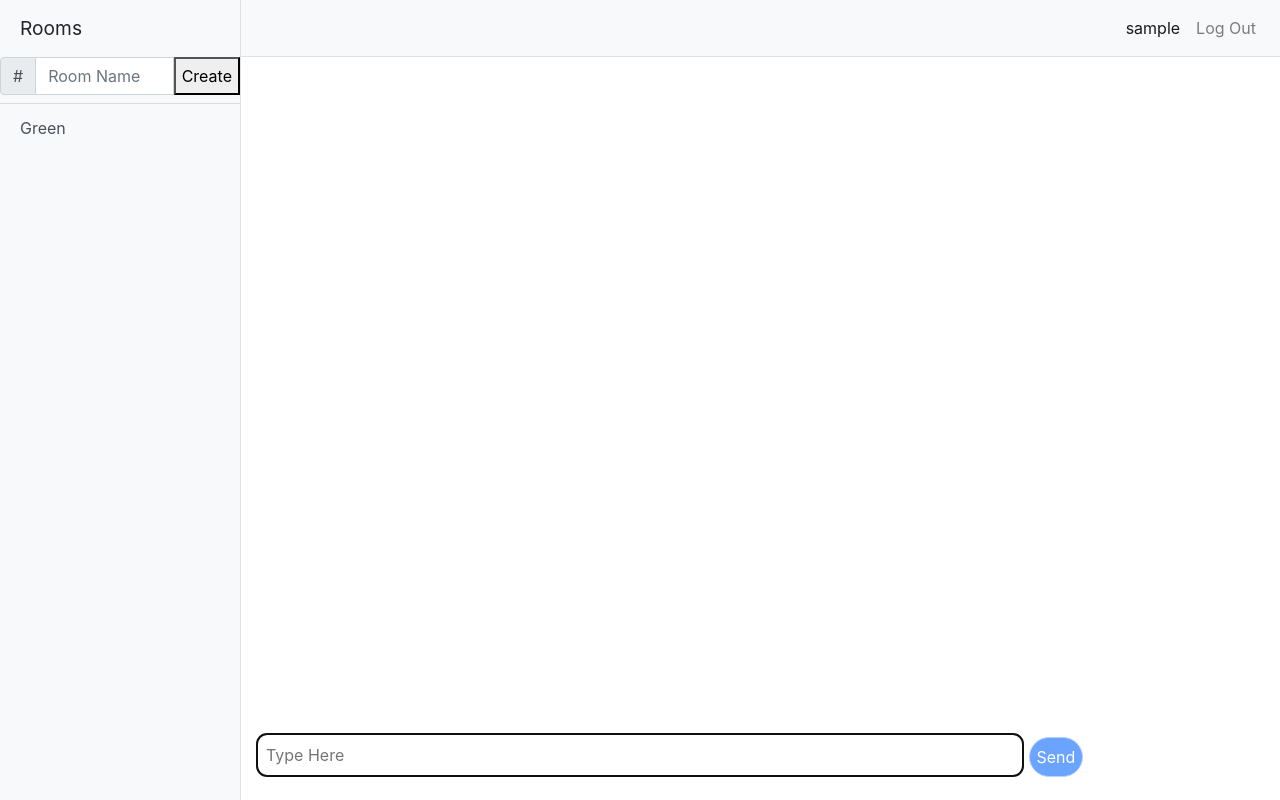
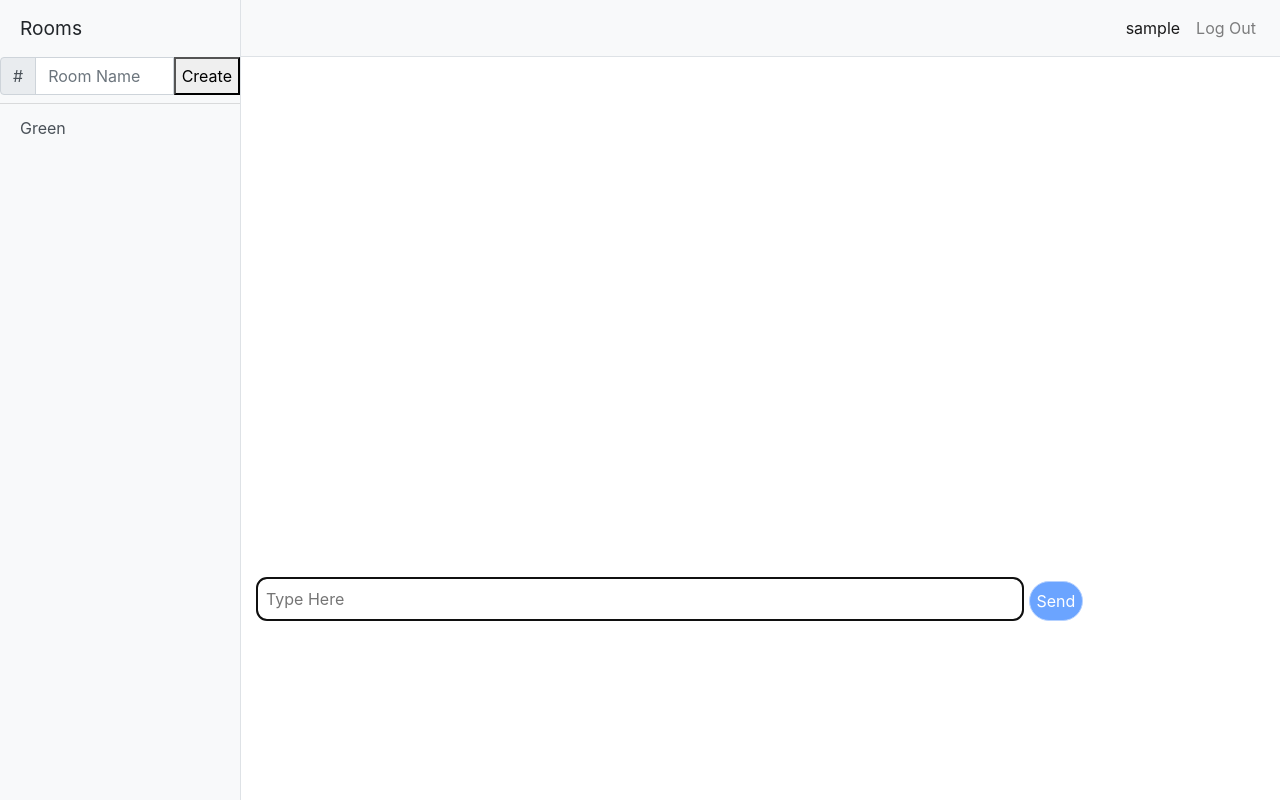
Before and after one commit to terran5992/flack, a Flask app: page / in a window 1280 px wide. Run offline with Flask 2, Linux system fonts and the light colour scheme; the visitor is signed in with stand-in values (Sample User, id 1); some libraries are stand-ins or nearby versions.

Commit message:
changed css

```diff
--- a/static/style.css
+++ b/static/style.css
@@ -93,7 +93,7 @@ body {
   transform: rotate(45deg) scaleY(-1);
 }
 #display_message{
-  height: 85%;
+  height: 60%;
   padding: 10px;
   overflow-y: auto;
 }
@@ -103,8 +103,8 @@ body {
   position:fixed;
 }
 #input_area{
-  position: absolute;
-  bottom: 10%;
+  position: relative;
+  bottom: -5%;
   width: 80%;
 }
 
```
Also changed, not shown: 3 other files.
